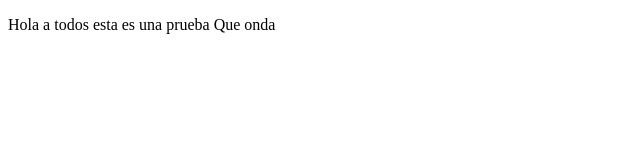
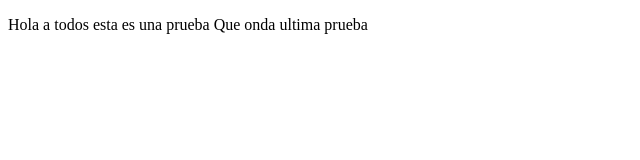
Before and after one commit to gamalexdq/First, a plain HTML site: page index.html in a window 1280 px wide. Shown: the whole page, without its empty margins (0-640 px from the left). Drawn offline with Linux system fonts and the light colour scheme.

Commit message:
Segunda prueba

```diff
--- a/index.html
+++ b/index.html
@@ -9,7 +9,7 @@
 <body>
     <p>
         Hola a todos esta es una prueba
-        Que onda
+        Que onda ultima prueba
     </p>
 </body>
 </html>
```
